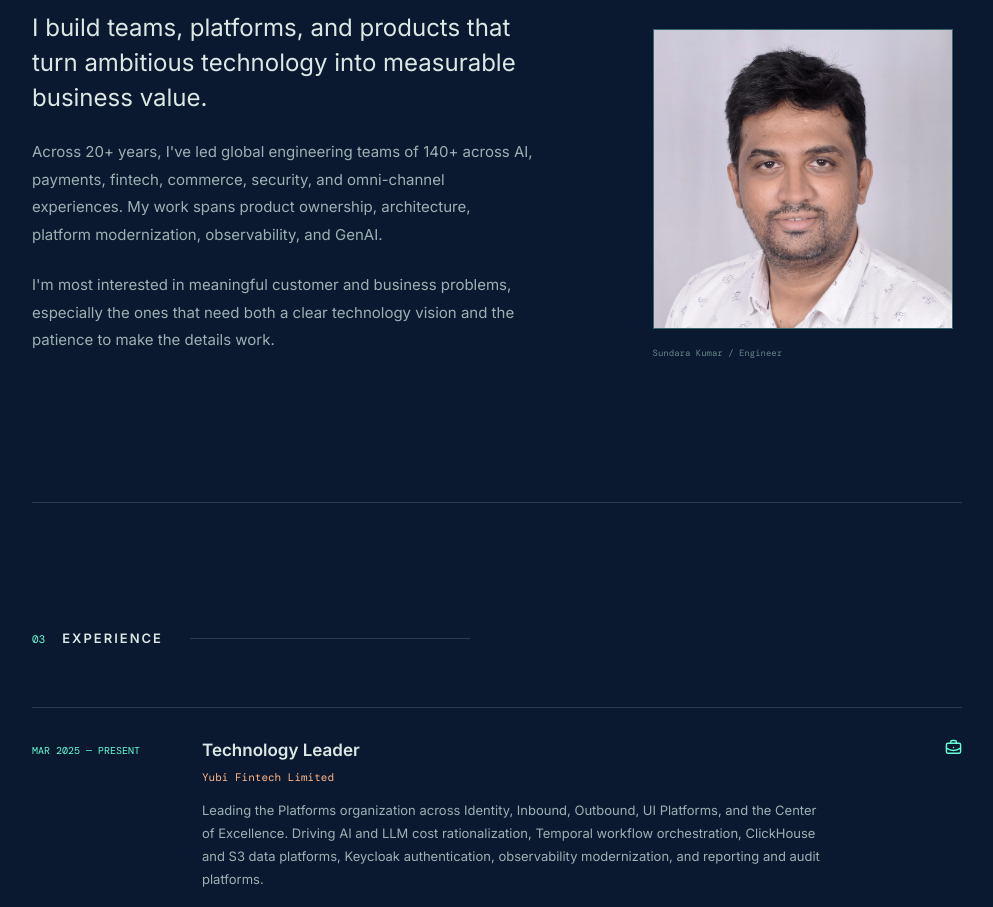
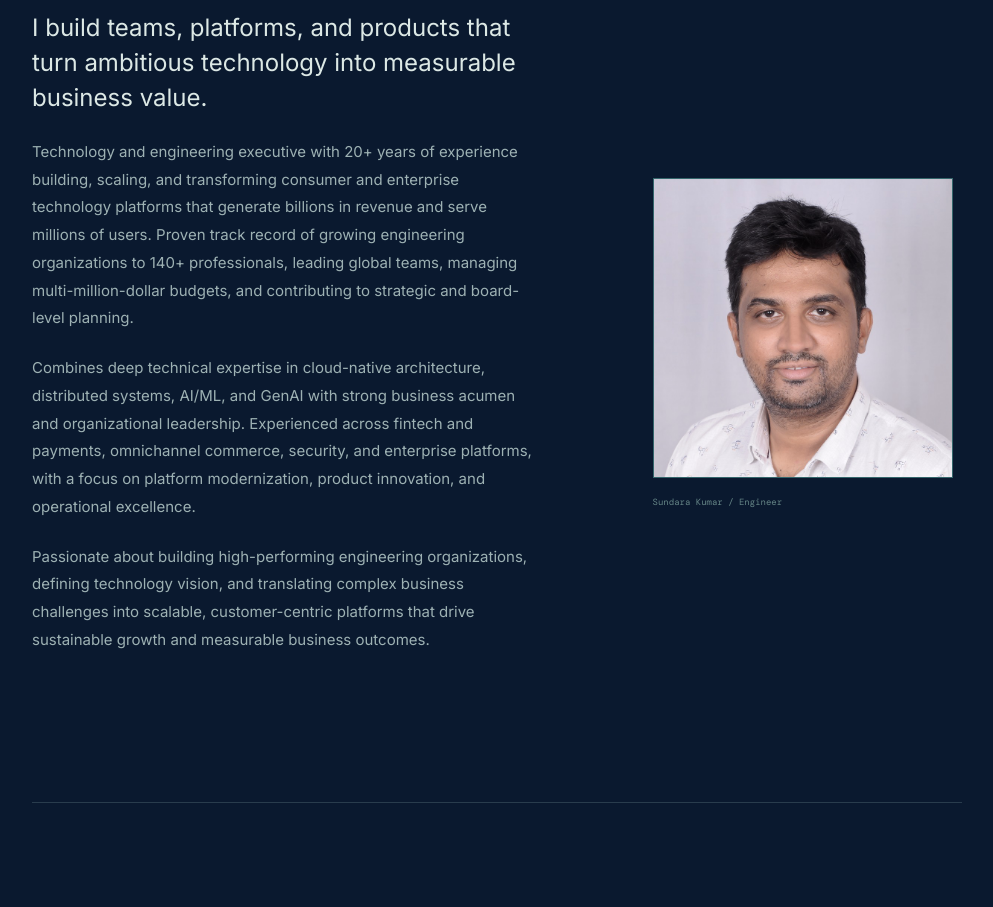
Before and after one commit to clicksuku/skp_profile_website, a Next.js app: page / in a window 1280 px wide. Shown: the part 1020-1927 px from the top of the page, without its empty margins (232-1225 px from the left). Built offline with nearby package versions, Linux system fonts and the light colour scheme.

Commit message:
Changed phrasing

```diff
--- a/app/page.tsx
+++ b/app/page.tsx
@@ -198,8 +198,9 @@ export default function Home() {
           <div className="about-grid">
             <div className="about-copy">
               <p className="lead">I build teams, platforms, and products that turn ambitious technology into measurable business value.</p>
-              <p>Across 20+ years, I&apos;ve led global engineering teams of 140+ across AI, payments, fintech, commerce, security, and omni-channel experiences. My work spans product ownership, architecture, platform modernization, observability, and GenAI.</p>
-              <p>I&apos;m most interested in meaningful customer and business problems, especially the ones that need both a clear technology vision and the patience to make the details work.</p>
+              <p>Technology and engineering executive with 20+ years of experience building, scaling, and transforming consumer and enterprise technology platforms that generate billions in revenue and serve millions of users. Proven track record of growing engineering organizations to 140+ professionals, leading global teams, managing multi-million-dollar budgets, and contributing to strategic and board-level planning.</p>
+              <p>Combines deep technical expertise in cloud-native architecture, distributed systems, AI/ML, and GenAI with strong business acumen and organizational leadership. Experienced across fintech and payments, omnichannel commerce, security, and enterprise platforms, with a focus on platform modernization, product innovation, and operational excellence.</p>
+              <p>Passionate about building high-performing engineering organizations, defining technology vision, and translating complex business challenges into scalable, customer-centric platforms that drive sustainable growth and measurable business outcomes.</p>
             </div>
             <div className="portrait-wrap">
               <div className="portrait-accent" />
```
